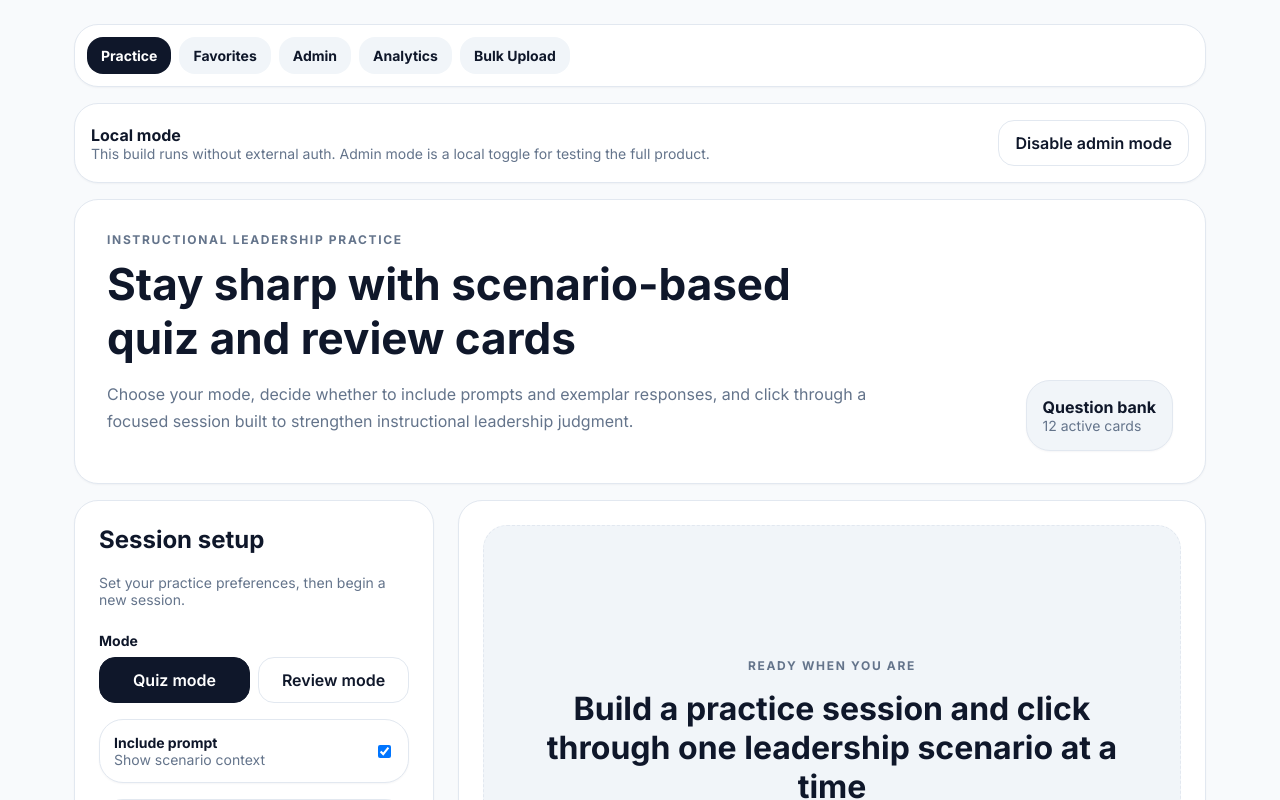
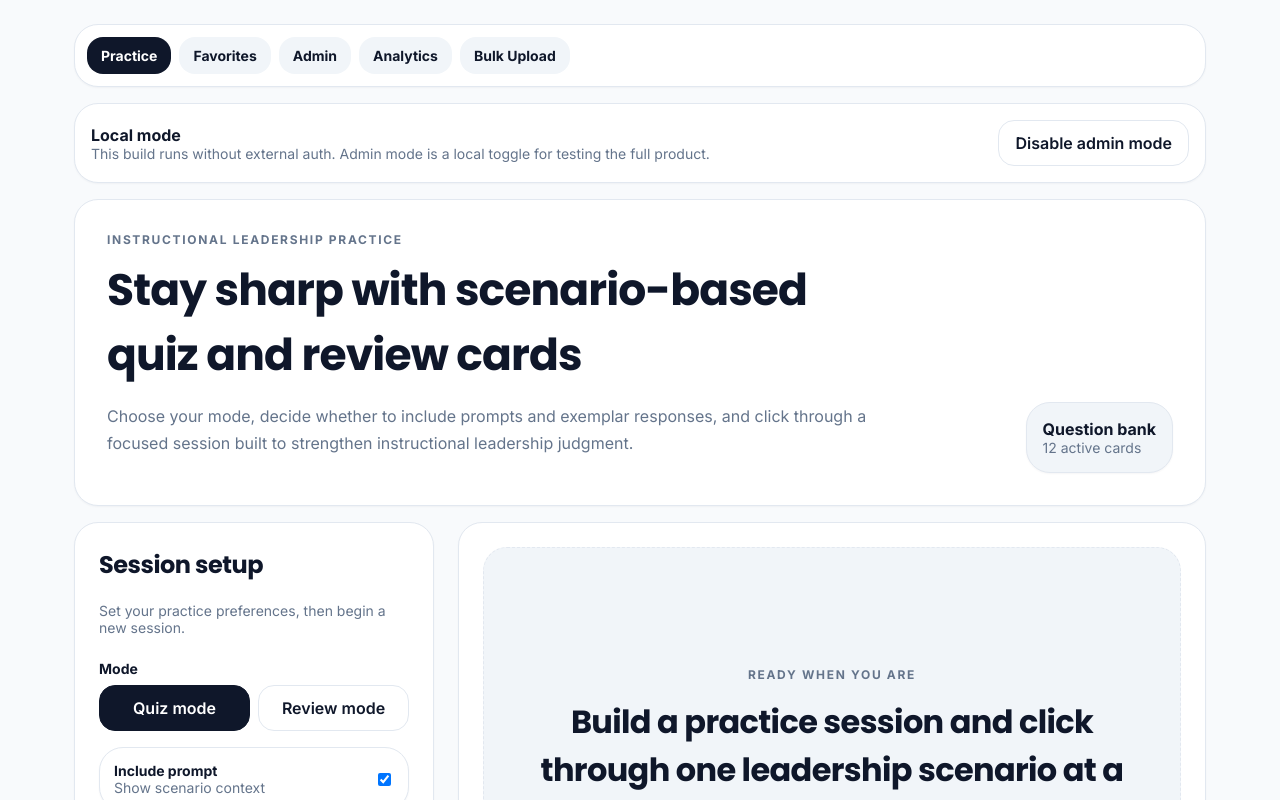
Before and after one commit to jmarc296-jpg/instructional-leadership-practice, a Next.js app: page / in a window 1280 px wide. Shown: the top 800 px of the page. Built offline with nearby package versions, Linux system fonts and the light colour scheme.

Commit message:
Add heading/body font system

```diff
--- a/app/globals.css
+++ b/app/globals.css
@@ -18,8 +18,9 @@ body {
   margin: 0;
   background: var(--bg);
   color: var(--text);
-  font-family: Arial, Helvetica, sans-serif;
+  font-family: var(--font-body);
 }
+
 
 a {
   color: inherit;
@@ -161,4 +162,7 @@ textarea {
   .container {
     padding: 16px;
   }
+}h1, h2, h3, h4, h5, h6 {
+  font-family: var(--font-heading);
+  letter-spacing: -0.02em;
 }
--- a/app/layout.tsx
+++ b/app/layout.tsx
@@ -1,15 +1,32 @@
-import { Inter } from 'next/font/google'
+import { Inter, Poppins } from 'next/font/google'
 import './globals.css'
+import type { Metadata } from 'next'
 import { AppShell } from '@/components/app-shell'
 
-const inter = Inter({ subsets: ['latin'] })
+const inter = Inter({
+  subsets: ['latin'],
+  variable: '--font-body',
+})
+
+const poppins = Poppins({
+  subsets: ['latin'],
+  weight: ['400', '500', '600', '700'],
+  variable: '--font-heading',
+})
+
+export const metadata: Metadata = {
+  title: 'Instructional Leadership Practice',
+  description: 'Scenario-based quiz and review cards for instructional leaders.',
+}
 
 export default function RootLayout({
   children,
-}: Readonly<{ children: React.ReactNode }>) {
+}: {
+  children: React.ReactNode
+}) {
   return (
-    <html lang="en">
-      <body className={inter.className}>
+    <html lang="en" className={`${inter.variable} ${poppins.variable}`}>
+      <body>
         <AppShell>{children}</AppShell>
       </body>
     </html>
```
